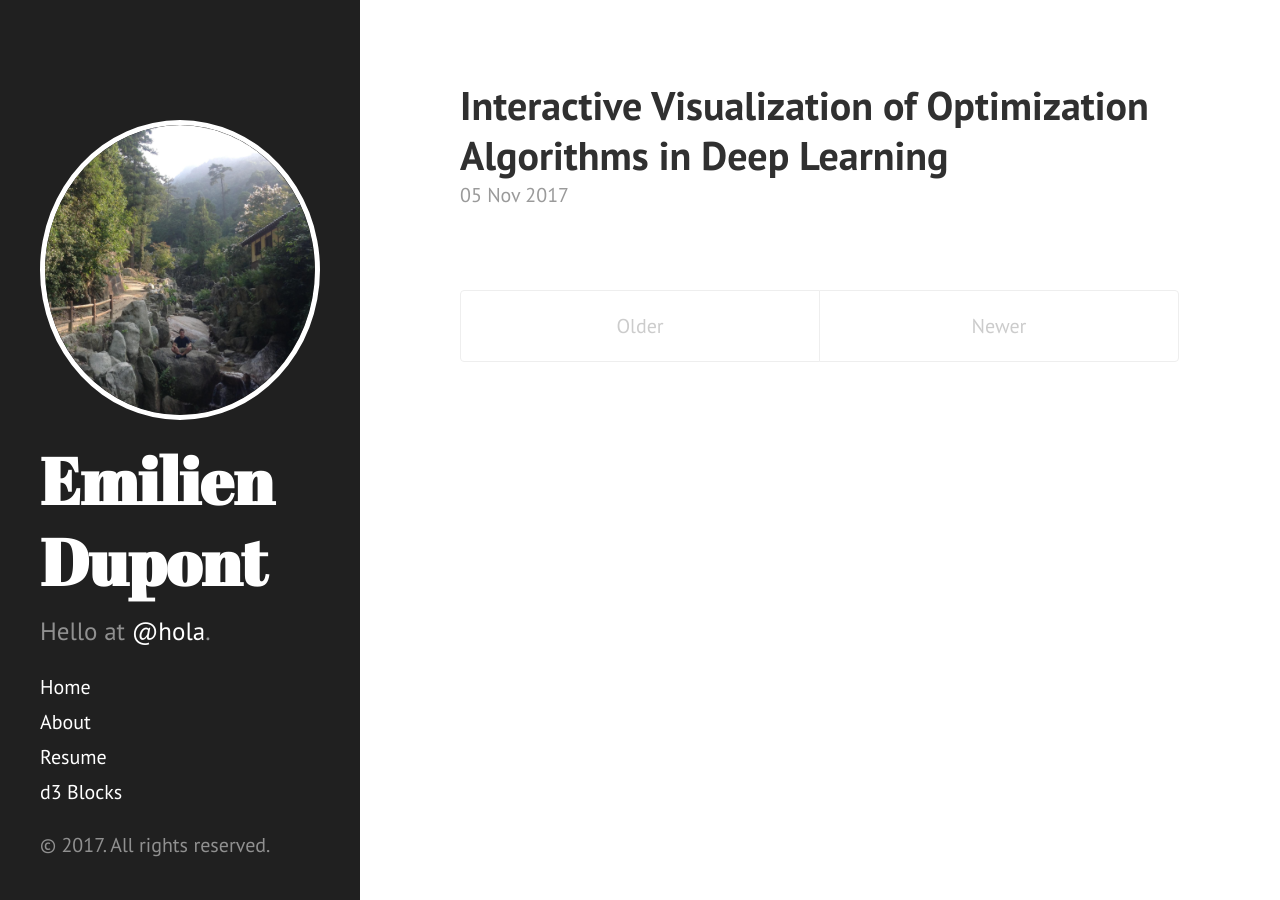
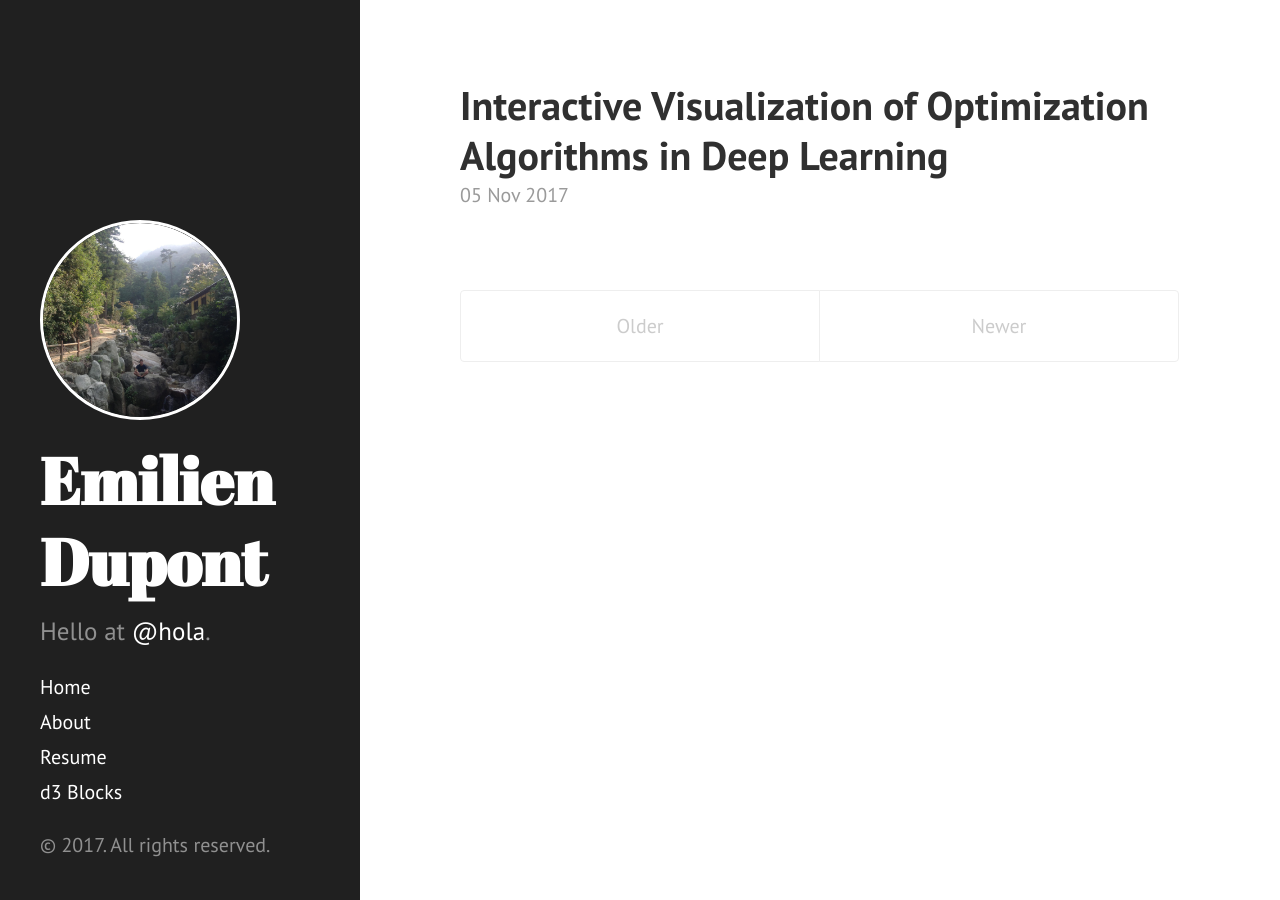
Before and after one commit to EmilienDupont/emiliendupont.github.io, a Jekyll site: the page built from index.html, in a window 1280 px wide. Built offline with Jekyll 4.4.1, drawn with Linux system fonts in a browser that asks for light colours; the list of posts is cut into pages by our own code.

Commit message:
:sparkles: image fix

```diff
--- a/_includes/sidebar.html
+++ b/_includes/sidebar.html
@@ -1,6 +1,6 @@
 <div class="sidebar">
   <div class="container sidebar-sticky">
-    <img src="{{ site.url }}/imgs/profile.png" style="align:center; width:300px; height:300px; border-radius: 50%; border:5px solid white">
+    <img src="{{ site.url }}/imgs/profile.png" style="align:center; width:200px; height:200px; border-radius: 50%; border:3px solid white">
     <div class="sidebar-about">
       <h1>
         <a href="{{ site.url }}">
```
